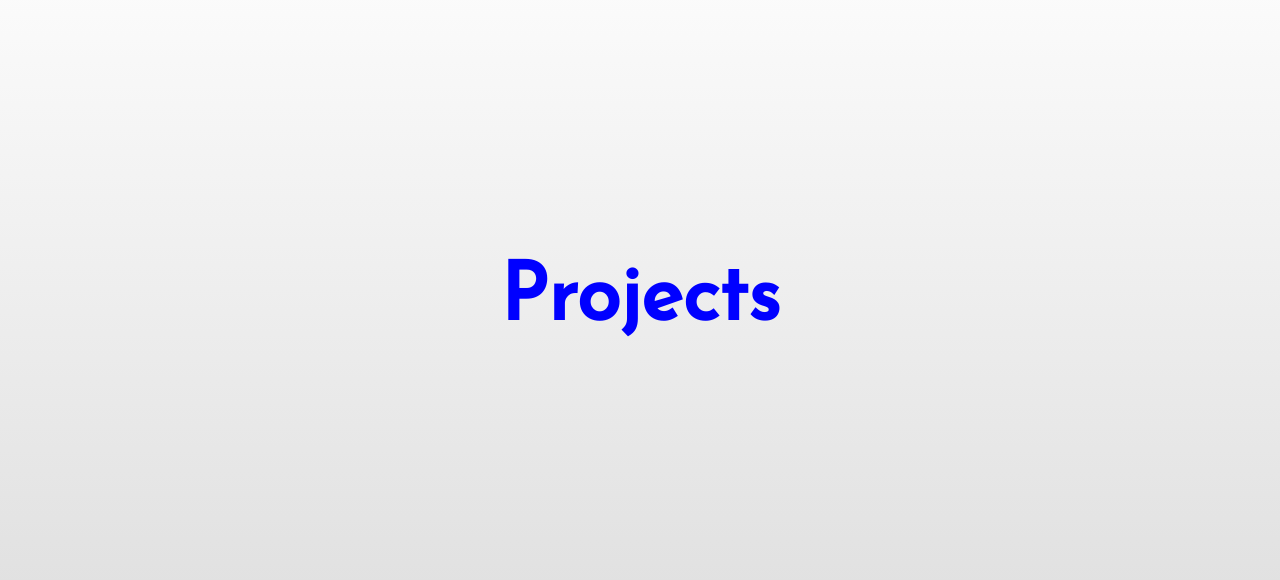
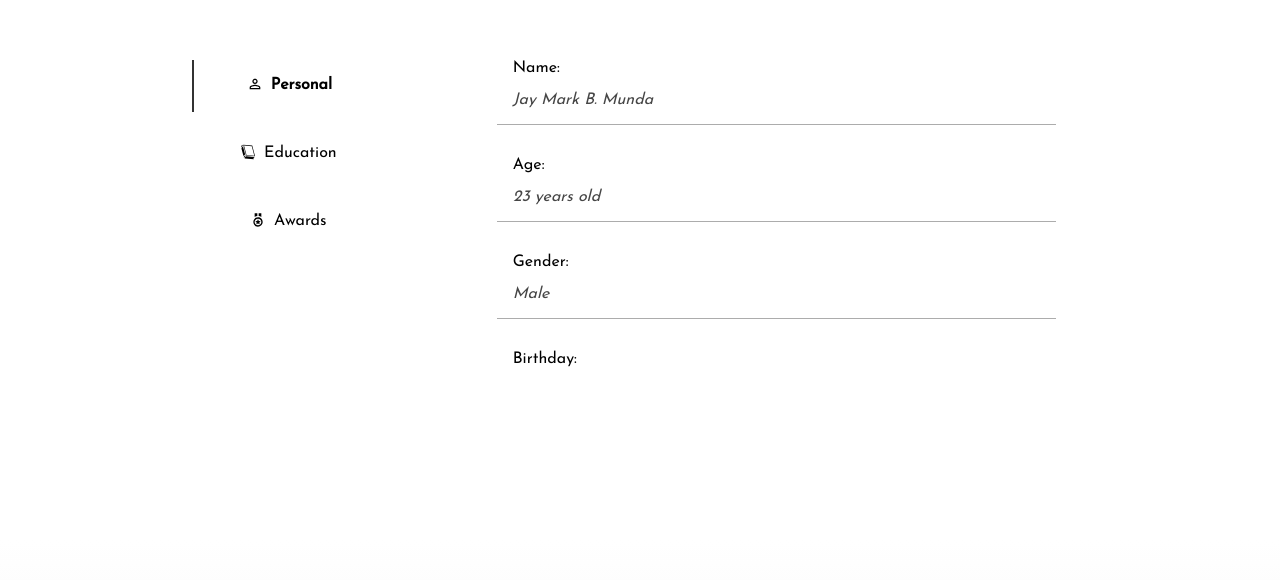
Before and after one commit to JmarkMunda/jm_portfolio, a React (Create React App) app: page / in a window 1280 px wide. Shown: the part 1700-2280 px from the top of the page. Built offline with nearby package versions, Linux system fonts and the light colour scheme; a web font is replaced by a local one.

Commit message:
add styles and functionality to tabs component

```diff
--- /dev/null
+++ b/src/components/Tabs/Tabs.css
@@ -0,0 +1,83 @@
+
+.tabs-container {
+    display: flex;
+    padding: 2rem;
+    width: 100%;
+    height: 24rem;
+}
+
+
+/* ====================
+    LEFT TAB CONTAINER
+    ==================== */
+.tabs-left {
+    display: flex;
+    flex-direction: column;
+}
+
+.tab {
+    font-size: 1rem;
+    white-space: nowrap;
+    padding: var(--button-padding);
+    background-color: transparent;
+    border: none;
+    margin-bottom: var(--margin-bottom);
+}
+
+.tab:hover {
+    cursor: pointer;
+    font-weight: bold;
+}
+
+.tab span {
+    margin-right: 0.5rem;
+    padding: auto;
+    vertical-align: middle;
+}
+
+/* ====================
+    RIGHT TAB CONTAINER
+    ==================== */
+.tabs-right {
+    overflow-y: scroll;
+    margin-left: 5rem;
+    width: 100%;
+    padding: 0 2rem;
+}
+
+.tabs-right > div {
+    margin-bottom: 2rem;
+}
+
+.tabs-right p {
+    margin: 0 0 1rem 1rem;
+}
+
+.tabs-right p:nth-child(2) {
+    font-style: italic;
+    color: var(--clr-primary-gray-2);
+}
+
+.tabs-right p:nth-child(3) {
+    color: var(--clr-primary-gray-3);
+}
+
+.arrow-icon {
+    margin: 0 6px 0 -20px;
+}
+
+/*  ===========
+    DYNAMIC TABS
+    ============ */
+.active-tab {
+    border-left: 2px solid var(--clr-primary-gray);
+    font-weight: bold;
+}
+
+.inactive-tab-info {
+    display: none;
+}
+
+.tab-info {
+    border-bottom: 1px solid var(--clr-primary-gray-alpha);
+}
--- /dev/null
+++ b/src/components/Tabs/Tabs.jsx
@@ -0,0 +1,80 @@
+import React, { useState } from "react";
+import "./Tabs.css";
+import { tabs, personal, education, awards } from "../../personal-data";
+import { RiArrowRightSFill } from "react-icons/ri";
+
+const Tabs = () => {
+  const [value, setValue] = useState(0);
+
+  return (
+    <div className="tabs-container">
+      {/* Tabs ========== */}
+      <div className="tabs-left">
+        {tabs.map((item, index) => {
+          const { title, icon } = item;
+          return (
+            <button
+              className={`tab ${value == index && "active-tab"}`}
+              key={item.id}
+              onClick={() => setValue(index)}>
+              <span>{icon}</span>
+              {title}
+            </button>
+          );
+        })}
+      </div>
+      {/* Information ============= */}
+      <div className="tabs-right">
+        <>
+          {personal.map((item, index) => {
+            const { label, text } = item;
+
+            return (
+              <div
+                className={value !== 0 ? "inactive-tab-info" : "tab-info"}
+                key={index}>
+                <p>{label}</p>
+                <p>{text}</p>
+              </div>
+            );
+          })}
+        </>
+        <>
+          {education.map((item) => {
+            const { id, level, location, date } = item;
+            return (
+              <div
+                key={id}
+                className={value !== 1 ? "inactive-tab-info" : "tab-info"}>
+                <p>
+                  <RiArrowRightSFill className="arrow-icon" />
+                  {level}
+                </p>
+                <p>{location}</p>
+                <p>{date}</p>
+              </div>
+            );
+          })}
+        </>
+        <>
+          {awards.map((item) => {
+            const { id, text, from } = item;
+            return (
+              <div
+                key={id}
+                className={value !== 2 ? "inactive-tab-info" : "tab-info"}>
+                <p>
+                  <RiArrowRightSFill className="arrow-icon" />
+                  {text}
+                </p>
+                <p>{from}</p>
+              </div>
+            );
+          })}
+        </>
+      </div>
+    </div>
+  );
+};
+
+export default Tabs;
--- a/src/index.css
+++ b/src/index.css
@@ -21,6 +21,7 @@ font-family: 'Josefin Sans', sans-serif;
     /* PADDING */
     --main-side-padding: 0 6rem;
     --button-padding: 1rem 3rem;
+
 
     /* MARGINS */
     --margin-bottom: 1rem;
--- a/src/pages/About/About.css
+++ b/src/pages/About/About.css
@@ -112,3 +112,9 @@
         width: 100%;
     }
 }
+
+#tabs-container {
+    width: 100%;
+    display: flex;
+    justify-content: center;
+}
--- a/src/pages/About/About.jsx
+++ b/src/pages/About/About.jsx
@@ -5,11 +5,14 @@ import { HiOutlineMail } from "react-icons/hi";
 
 import { messages } from "../../personal-data";
 import profileImg from "../../assets/user-profile.svg";
+import Tabs from "../../components/Tabs/Tabs";
 
 const About = () => {
   return (
+    <div>
       <section id="about" className="container">
         {/* <h2 className="about-header">ABOUT ME</h2> */}
+        <div></div>
         <article className="about-container text">
           <h2>Hi there!</h2>
           {messages.map((message) => {
@@ -40,6 +43,11 @@ const About = () => {
           </div>
         </div>
       </section>
+      {/* Tabs */}
+      <div id="tabs-container" className="container">
+        <Tabs />
+      </div>
+    </div>
   );
 };
 
--- a/src/personal-data.js
+++ b/src/personal-data.js
@@ -1,9 +1,9 @@
 import React from 'react';
-import { BsPersonCheck } from 'react-icons/bs';
-import { GiGraduateCap } from 'react-icons/gi';
+import { MdPersonOutline } from 'react-icons/md';
 import { BiMedal } from 'react-icons/bi';
+import { GiBlackBook } from 'react-icons/gi';
 
-const messages = [
+export const messages = [
     {
         id: 1,
         text: "An passionate and motivated individual capable of doing many things with eagerness to learn new technologies to build a successful career."
@@ -18,107 +18,124 @@ const messages = [
     },
 ]
 
-const personal = {
-    name: "Jay Mark B. Munda",
-    age: "23 years old",
-    gender: "Male",
-    Birthday: "April 26, 1999",
-    Address: "Blk 21 Lot 16 Phase 1 Balagtas Heights Brgy.Santol Balagtas, Bulacan"
+
+const personal = [
+    {
+        label: 'Name:',
+        text: "Jay Mark B. Munda",
+    },
+    {
+        label: 'Age:',
+        text: "23 years old",
+    },
+    {
+        label: "Gender: ",
+        text: "Male",
+    },
+    {
+        label: "Birthday: ",
+        text: "April 26, 1999",
+    },
+    {
+        label: "Address:  ",
+        text: "Blk 21 Lot 16 Phase 1 Balagtas Heights Brgy.Santol Balagtas, Bulacan"
+    },
+
+
+
+
+
+]
+
+const tabs = [
+    {
+        id: 1,
+        title: 'Personal',
+        icon: <MdPersonOutline />,
+    },
+    {
+        id: 2,
+        title: 'Education',
+        icon: <GiBlackBook />,
+    },
+    {
+        id: 3,
+        title: 'Awards',
+        icon: <BiMedal />,
     }
+]
 
 
 const education = [
         {
             id: 1,
             level: "Elementary",
-        school: "Kapitbahayan Elementary School",
-        course: "",
-        date: "2004 - 2011"
+            location: "Kapitbahayan Elementary School",
+            date: "2004 - 2011",
         },
         {
             id: 2,
             level: "High School",
-        school: "Pres. Sergio Osmena High School",
-        course: "",
-        date: "2011 - 2014"
+            location: "Pres. Sergio Osmena High School",
+            date: "2011 - 2014",
         },
         {
             id: 3,
             level: "High School",
-        school: "Bunsuran National High School",
-        course: "",
-        date: "2014 - 2015"
+            location: "Bunsuran National High School",
+            date: "2014 - 2015",
         },
         {
             id: 4,
             level: "Vocational",
-        school: "ACCESS Computer College",
-        course: "Computer Technician",
-        date: "2015 - 2017"
+            location: "ACCESS Computer College - Computer Technician",
+            date: "2015 - 2017",
         },
         {
             id: 5,
             level: "College",
-        school: "STI College Balagtas",
-        course: "Bachelor of Science in Information Technology",
+            location: "STI College Balagtas - Bachelor of Science in Information Technology",
             date: "2018 - 2022"
-    },
+        }
 ]
 
 const awards = [
         {
             id: 1,
-        title: `Deans's List`,
+            text: `Deans's List`,
             from: 'STI College Balagtas'
         },
         {
             id: 2,
-        title: `Python Essentials Course Completion`,
+            text: `Python Essentials Course Completion`,
             from: 'Python Institute'
         },
         {
             id: 3,
-        title: `Compute Cloud Services Participation`,
+            text: `Compute Cloud Services Participation`,
             from: 'Huawei'
         },
         {
             id: 4,
-        title: `Image Management & Elastic Volume Service Participation`,
+            text: `Image Management & Elastic Volume Service Participation`,
             from: 'Huawei'
+
         },
         {
             id: 5,
-        title: `SAP Business One Certificate`,
+            text: `SAP Business One Certificate`,
             from: 'STI College Balagtas'
         },
         {
             id: 6,
-        title: `Advance SAP Certificate`,
+            text: `Advance SAP Certificate`,
             from: 'STI College Balagtas'
         },
         {
             id: 7,
-        title: `Data Encoder OJT Certificate`,
+            text: `Data Encoder OJT Certificate`,
             from: 'RMES Globe Telecom'
-    },
+        }
 ]
 
-const tabs = [
-    {
-        id: 1,
-        text: "Personal Info",
-        icon: <BsPersonCheck />
-    },
-    {
-        id: 2,
-        text: "Educational Background",
-        icon: <GiGraduateCap />
-    },
-    {
-        id: 3,
-        text: "Awards",
-        icon: <BiMedal />
-    },
-]
-
-export {messages, personal, education, awards, tabs};
+export { tabs, personal, education, awards}
```
Lines whose indentation alone changed are shown as unchanged.
